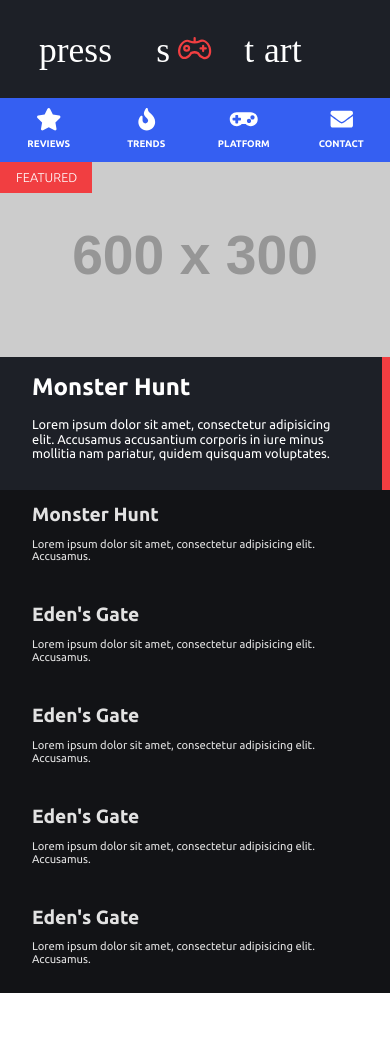
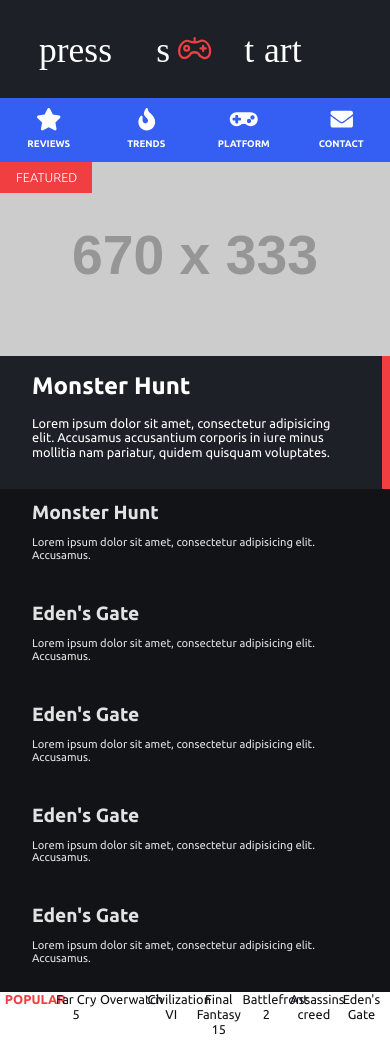
Before and after one commit to jonit-dev/magazine-press-start, a plain HTML site: page index.html in a window 390 px wide. Before the commit the page ends 993 px from the top, so only its background shows below. Drawn offline with Linux system fonts and the light colour scheme; placeholder pictures from the web are drawn by us.

Commit message:
popular box

```diff
--- a/css/landing.css
+++ b/css/landing.css
@@ -9,6 +9,7 @@ img {
 
 body {
     font-family: 'Ubuntu', serif;
+    background-color:#dddddd;
 }
 
 /* ------------------------------------------------------------|
@@ -50,7 +51,7 @@ nav {
     width: 100vw;
 }
 
-ul {
+ .nav-menu {
     color: white;
     list-style-type: none;
     display: block;
@@ -61,7 +62,7 @@ ul {
     background-color: #355ff2;
 }
 
-ul li {
+ .nav-menu li {
     display: inline-block;
     float: left;
 
@@ -81,7 +82,7 @@ ul li {
 
 }
 
-ul li:hover {
+ .nav-menu li:hover {
     background-color: #254bb7;
 }
 
@@ -97,7 +98,7 @@ ul li:hover {
 
 }
 
-nav ul li a {
+nav .nav-menu li a {
     color: white;
     text-decoration: none;
 
@@ -117,7 +118,7 @@ nav ul li a {
 @media screen and (max-width: 850px) {
 
     /*Nav element size*/
-    ul li {
+     .nav-menu li {
         width: 25%;
 
     }
@@ -342,7 +343,7 @@ display: inline-block;
     }
 
     /*Nav element size*/
-    ul li {
+     .nav-menu li {
         width: 12.5%;
 
     }
@@ -367,7 +368,7 @@ display: inline-block;
     }
 
     /* NAV OPTIONS =========================================== */
-    nav ul {
+    nav  .nav-menu {
         height: 2rem;
     }
 
@@ -382,13 +383,13 @@ display: inline-block;
 
     }
 
-    nav ul li {
+    nav  .nav-menu li {
         margin: 0;
         padding: 0;
 
     }
 
-    nav ul li a {
+    nav  .nav-menu li a {
 
         font-size: .8rem;
 
@@ -396,7 +397,49 @@ display: inline-block;
         width: 100%;
         height: 100%;
         padding-top: 0.5rem;
+        padding-bottom: 0.6rem;
 
     }
 
 }
+
+/* ------------------------------------------------------------|
+| POP.nav-menuAR BOX
+*-------------------------------------------------------------*/
+
+.popular-box {
+    background-color:white;
+
+            box-sizing: border-box;
+    margin-top:.5rem;
+    font-size:.8rem;
+
+}
+
+.popular-tag {
+    color:#f13e41;
+    font-weight: bolder;
+}
+.popular-box ul {
+list-style-type: none;
+
+            box-sizing: border-box;
+    width: 100%;
+    margin: 0 auto;
+    padding:0.6rem 0.3rem 0.6rem 0.3rem;
+    display: block;
+}
+
+.popular-box ul li {
+    width:12.5%;
+    display: inline-block;
+    float:left;
+
+            box-sizing: border-box;
+    text-align: center;
+}
+
+.popular-box ul li a {
+    text-decoration: none;
+    color:#121316;
+}
--- a/index.html
+++ b/index.html
@@ -36,12 +36,12 @@
     </div>
 
     <nav class="col-sm-12 col-md-12 cf">
-        <ul class="cf">
+        <div class="cf nav-menu">
             <div class="desktop-wrapper">
 
                 <!--MOBILE OPTIONS-->
-                <div class="mobile-only">
-                    <ul>
+                <div class="mobile-only ">
+
 
                             <li><i class="fas fa-star fa-sm fa-fw icon"></i><a href="#">
                                 Reviews</a></li>
@@ -54,14 +54,16 @@
                             <li><a href="#">
                                 <i class="fas fa-envelope fa-sm fa-fw icon"></i>
                                 Contact</a></li>
-                    </ul>
+
+
+
                 </div>
 
 
                 <!--DESKTOP OPTIONS-->
-                <div class="desktop-only">
+                <div class="desktop-only ">
 
-                    <ul>
+
                         <li>
                             <a href="#"> <i class="fas fa-home fa-sm fa-fw"></i> Home</a>
                         </li>
@@ -93,14 +95,13 @@
                         </li>
 
 
-                    </ul>
 
 
                 </div>
 
             </div>
 
-        </ul>
+        </div>
     </nav>
 
 </header>
@@ -110,13 +111,14 @@
 
 
     <div class="desktop-wrapper">
+        <!--MAIN ARTICLES-->
         <div class="main-article-box col-sm-12 col-md-12">
 
             <div class="main-article col-sm-12 col-md-8">
 
                 <div class="featured-tag">FEATURED</div>
 
-                <img src="http://placehold.it/600x300" alt="" class="main-article-img">
+                <img src="http://placehold.it/670x333" alt="" class="main-article-img">
 
                 <div class="main-article-description">
                     <h1>Monster Hunt</h1>
@@ -176,6 +178,7 @@
 
         </div>
 
+        <!--END MAIN ARTICLE-->
 
         <article>
             <section>
@@ -187,6 +190,24 @@
         <aside>
             <!--some complementary information here.. optional-->
         </aside>
+    </div>
+    <!--END DESKTOP WRAPPER-->
+
+<div class="desktop-wrapper">
+
+    <div class="popular-box col-md-12">
+        <ul class="cf">
+            <li><span class="popular-tag">POPULAR</span></li>
+            <li><a href="#">Far Cry 5</a></li>
+            <li><a href="#">Overwatch</a></li>
+            <li><a href="#">Civilization VI</a></li>
+            <li><a href="#">Final Fantasy 15</a></li>
+            <li><a href="#">Battlefront 2</a></li>
+            <li><a href="#">Assassins creed</a></li>
+            <li><a href="#">Eden's Gate</a></li>
+        </ul>
+    </div>
+
 </div>
 
 
```
Lines whose indentation alone changed are shown as unchanged.
